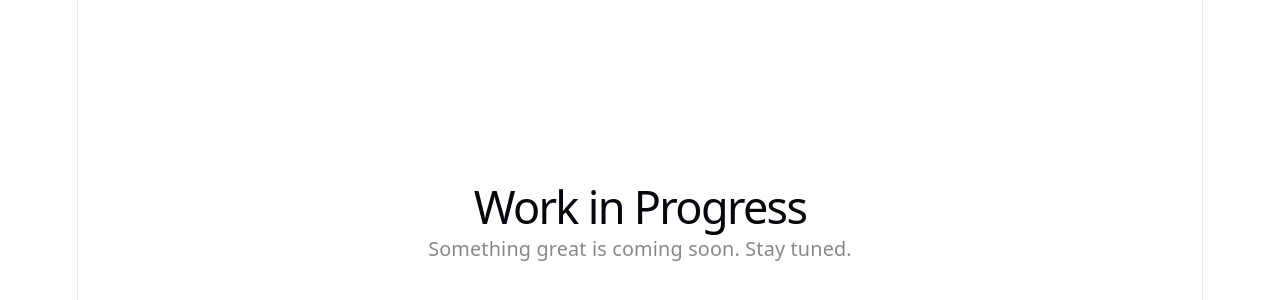
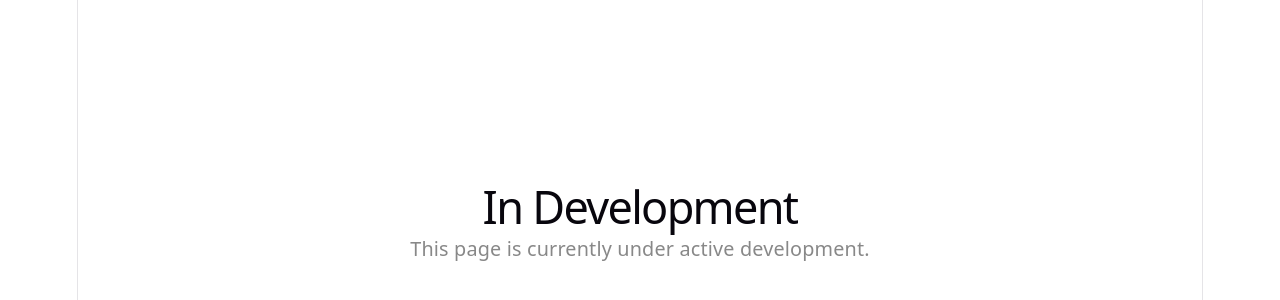
Before and after one commit to stnsc/net, a React (Vite) app: page / in a window 1280 px wide. Shown: the part 172-472 px from the top of the page. Built offline with nearby package versions, Linux system fonts and the light colour scheme.

Commit message:
Development branch: In Development page

```diff
--- a/src/App.jsx
+++ b/src/App.jsx
@@ -3,8 +3,8 @@ import './App.css'
 function App() {
   return (
     <div className="container">
-      <h1>Work in Progress</h1>
-      <p>Something great is coming soon. Stay tuned.</p>
+      <h1>In Development</h1>
+      <p>This page is currently under active development.</p>
     </div>
   )
 }
```
